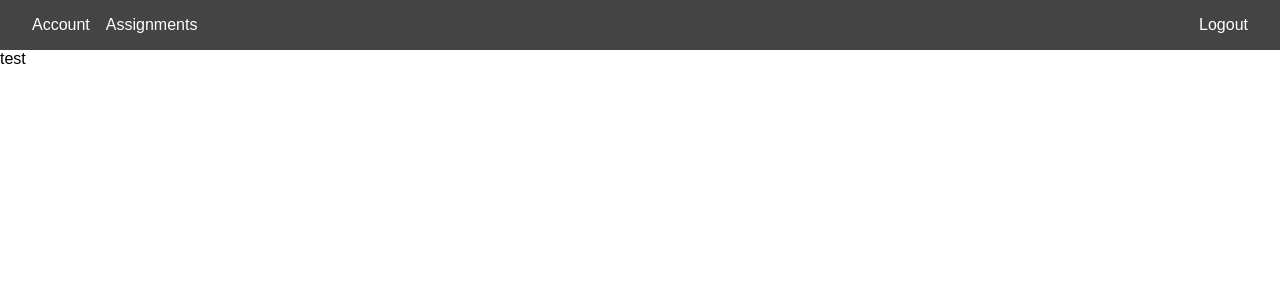
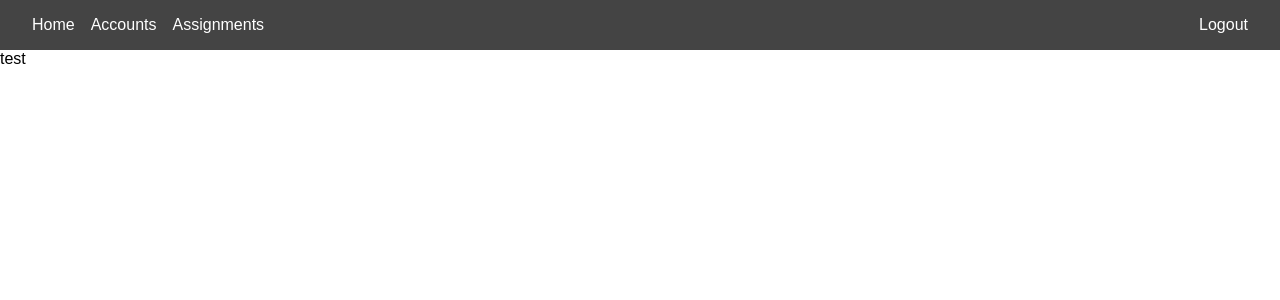
Before and after one commit to 0-ks-0/cset160-fp-exam-platform, a Flask app: page /home/ in a window 1280 px wide. Shown: the top 300 px of the page. Run offline with Flask 3, Linux system fonts and the light colour scheme; the visitor is signed in with stand-in values (Sample User, id 1); parts of the project's set-up code (start-up, migrations or seed data) failed here and were passed over.

Commit message:
Add home and account pages

```diff
--- a/src2/src/templates/base.html
+++ b/src2/src/templates/base.html
@@ -18,7 +18,8 @@
 			<header>
 					<div class="nav_bar">
 						<ul class="navbar_links">
-							<li><a href="/">Account</a></li>
+							<li><a href="/">Home</a></li>
+							<li><a href="/accounts">Accounts</a></li>
 							<li><a href="/assignments">Assignments</a></li>
 						</ul>
 
```
